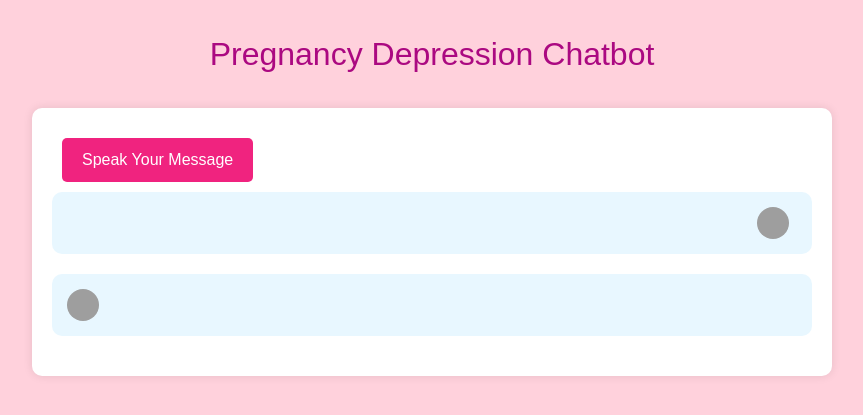
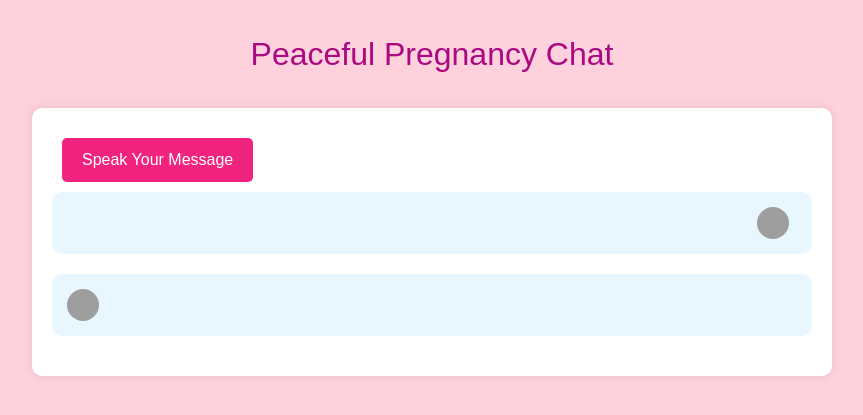
Before and after one commit to barkhaaroraa/MumCare, a Flask app: page / in a window 1280 px wide. Shown: the top 415 px of the page, without its empty margins (208-1071 px from the left). Run offline with Flask 3, Linux system fonts and the light colour scheme; grey boxes are pictures that could not be loaded.

Commit message:
Update chat.html

```diff
--- a/templates/chat.html
+++ b/templates/chat.html
@@ -8,7 +8,7 @@
   <link rel="stylesheet" href="../static/style.css">
 </head>
 <body>
-  <h1>Pregnancy Depression Chatbot</h1>
+   <h1>Peaceful Pregnancy Chat</h1>
   <div id="chat-container">
     <button id="speak-btn">Speak Your Message</button>
     <div class="user-response flex items-center">
```
